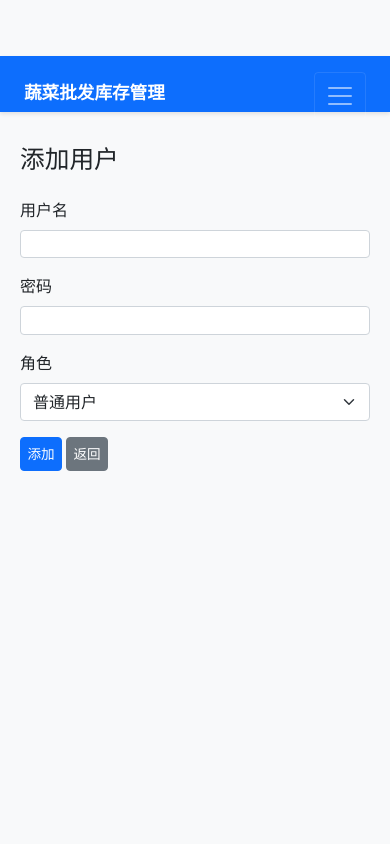
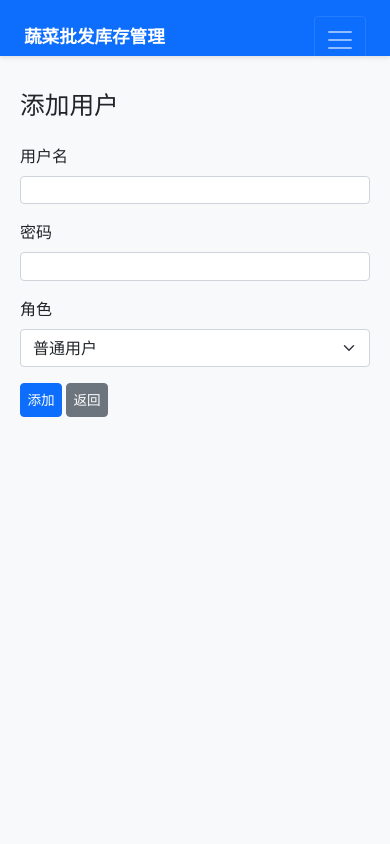
Before and after one commit to cqboy321/SHUCAI2, a Flask app: page /admin/users/add in a window 390 px wide. Run offline with Flask 2, Linux system fonts and the light colour scheme; a user stored in the database is signed in; parts of the project's set-up code (start-up, migrations or seed data) failed here and were passed over; some libraries are stand-ins or nearby versions.

Commit message:
Add files via upload

```diff
--- a/templates/base.html
+++ b/templates/base.html
@@ -41,7 +41,7 @@
             width: 100%;
             margin: 0;
             padding: 0;
-            padding-top: calc(var(--navbar-height) + var(--safe-area-inset-top));
+            padding-top: calc(var(--navbar-height) + var(--safe-area-inset-top) + 2px);
             padding-bottom: calc(var(--safe-area-inset-bottom) + 10px);
             padding-left: var(--safe-area-inset-left);
             padding-right: var(--safe-area-inset-right);
@@ -56,7 +56,7 @@
             top: 0;
             left: 0;
             right: 0;
-            z-index: 1000;
+            z-index: 1030;
             height: var(--navbar-height);
             padding: 0.5rem 1rem;
             background-color: #0d6efd !important;
@@ -64,6 +64,8 @@
             backdrop-filter: blur(10px);
             -webkit-backdrop-filter: blur(10px);
             box-shadow: 0 2px 4px rgba(0,0,0,0.1);
+            transition: transform 0.3s ease;
+            will-change: transform;
         }
 
         .navbar-brand {
@@ -350,6 +352,16 @@
                 --content-padding: 0.25rem;
             }
 
+            .navbar {
+                position: fixed !important;
+                top: var(--safe-area-inset-top) !important;
+                left: 0 !important;
+                right: 0 !important;
+                width: 100% !important;
+                z-index: 1050 !important;
+                transform: translateY(0) !important;
+            }
+
             .card {
                 margin-bottom: 0.5rem;
             }
```
